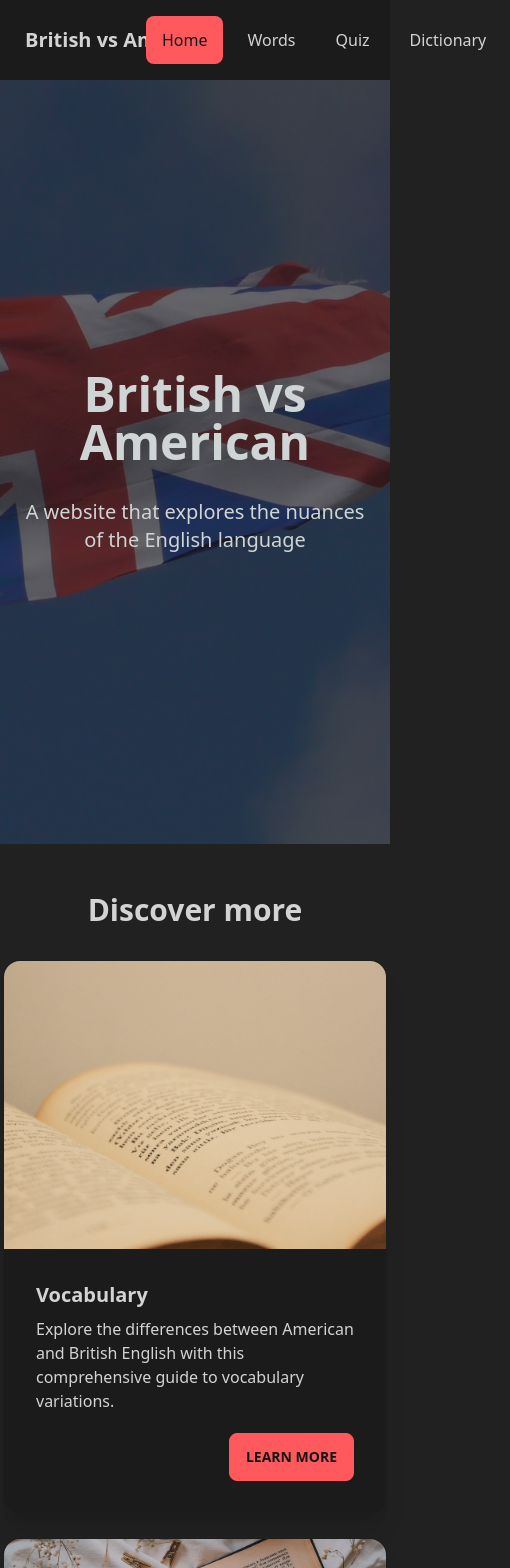
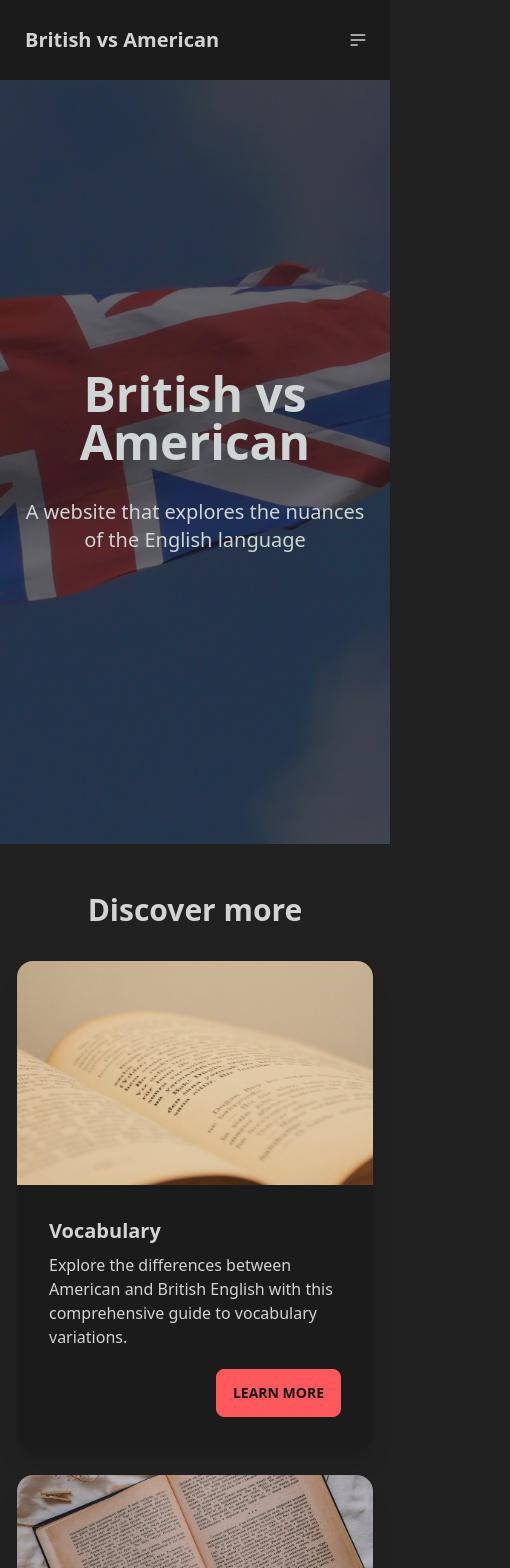
Before and after one commit to lemmoor/project1, a React (Vite) app: page / in a window 390 px wide. Shown: the top 1568 px of the page, 510 px wide, since content can reach past the window. Built offline with nearby package versions, Linux system fonts and the light colour scheme.

Commit message:
responsive home page

```diff
--- a/src/components/Nav.tsx
+++ b/src/components/Nav.tsx
@@ -3,13 +3,31 @@ import { NavLink } from 'react-router-dom';
 function Nav() {
   return (
     <nav className="navbar bg-base-300 py-4">
+      <div className="container">
         <div className="flex-1">
           <NavLink to="/" className="btn btn-ghost normal-case text-xl">
             British vs American
           </NavLink>
         </div>
-      <div className="flex-none">
-        <ul className="menu menu-horizontal px-2 gap-2">
+        <div className="sm:flex-none max-sm:dropdown">
+          {/* eslint-disable-next-line jsx-a11y/label-has-associated-control, jsx-a11y/no-noninteractive-tabindex */}
+          <label tabIndex={0} className="btn btn-ghost btn-circle sm:hidden">
+            <svg
+              xmlns="http://www.w3.org/2000/svg"
+              className="h-5 w-5"
+              fill="none"
+              viewBox="0 0 24 24"
+              stroke="currentColor"
+            >
+              <path
+                strokeLinecap="round"
+                strokeLinejoin="round"
+                strokeWidth="2"
+                d="M4 6h16M4 12h16M4 18h7"
+              />
+            </svg>
+          </label>
+          <ul className="menu sm:menu-horizontal px-2 max-sm:p-3 max-sm:mt-3 gap-2 menu-compact dropdown-content right-0 max-sm:bg-base-100 rounded-box w-52">
             <li>
               <NavLink to="/">Home</NavLink>
             </li>
@@ -24,6 +42,7 @@ function Nav() {
             </li>
           </ul>
         </div>
+      </div>
     </nav>
   );
 }
--- a/src/components/PageOverviewCard.tsx
+++ b/src/components/PageOverviewCard.tsx
@@ -9,12 +9,12 @@ type PageOverviewCardProps = {
 
 function PageOverviewCard({ title, text, imgSrc, url }: PageOverviewCardProps) {
   return (
-    <div className="card card-bordered w-96 bg-base-300 shadow-xl">
+    <div className="card card-bordered bg-base-300 shadow-xl w-full max-w-sm">
       <figure>
         <img
           src={imgSrc}
           alt=""
-          className="max-h-72 object-cover object-bottom w-full"
+          className=" object-cover max-h-56 object-bottom w-full"
         />
       </figure>
       <div className="card-body">
--- a/src/components/PagesOverview.tsx
+++ b/src/components/PagesOverview.tsx
@@ -10,7 +10,7 @@ function PagesOverview() {
       <h2 className="font-bold text-center text-3xl my-8 md:text-5xl">
         Discover more
       </h2>
-      <div className="flex items-center justify-center flex-col gap-6 sm:flex-row sm:flex-wrap sm:items-stretch">
+      <div className="flex items-center justify-center flex-col gap-6 flex-shrink md:flex-row md:max-xl:flex-wrap md:items-stretch ">
         <PageOverviewCard
           title="Vocabulary"
           text="Explore the differences between American and British English with this comprehensive guide to vocabulary variations."
--- a/src/index.css
+++ b/src/index.css
@@ -2,26 +2,8 @@
 @tailwind components;
 @tailwind utilities;
 
-/* :root {
-  color-scheme: light dark;
-
-  font-synthesis: none;
-  text-rendering: optimizeLegibility;
-  -webkit-font-smoothing: antialiased;
-  -moz-osx-font-smoothing: grayscale;
-  -webkit-text-size-adjust: 100%;
-
-  margin: 0;
-  padding: 0;
+@layer utilities {
+  .container {
+    @apply mx-auto max-w-[90rem];
+  }
 }
-
-#root {
-  max-width: 1280px;
-  margin: 0 auto;
-  padding: 2rem;
-  text-align: center;
-}
-
-a {
-  text-decoration: inherit;
-} */
--- a/src/pages/Home.tsx
+++ b/src/pages/Home.tsx
@@ -4,7 +4,6 @@ import PagesOverview from '../components/PagesOverview';
 function Home() {
   return (
     <>
-      <div>
       <div
         className="hero h-[calc(100vh-5rem)]"
         style={{ backgroundImage: `url(${banner})` }}
@@ -17,8 +16,9 @@ function Home() {
         </div>
         <div className="hero-overlay bg-opacity-65" />
       </div>
+      <div className="container">
+        <PagesOverview />
       </div>
-      <PagesOverview />
     </>
   );
 }
```
Lines whose indentation alone changed are shown as unchanged.
